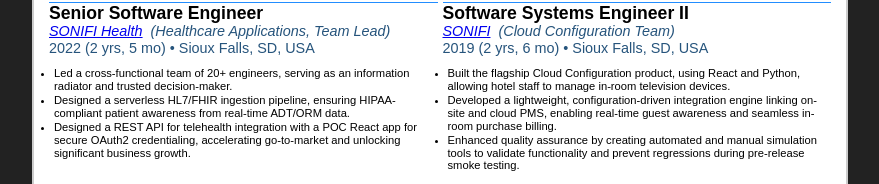
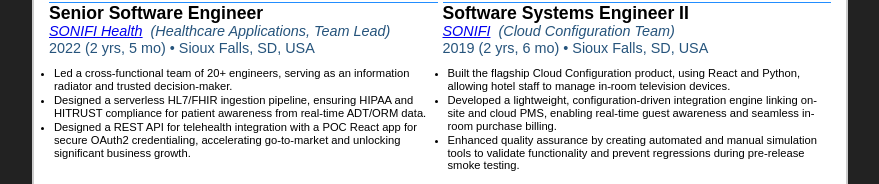
Before and after one commit to jakebrinkmann/jakebrinkmann.github.com, a Vue app: page / in a window 1280 px wide. Shown: the part 395-579 px from the top of the page, without its empty margins (200-1079 px from the left). Built offline with nearby package versions, Linux system fonts and the light colour scheme.

Commit message:
feat: include HITRUST mention

```diff
--- a/src/assets/data/employment_history.js
+++ b/src/assets/data/employment_history.js
@@ -47,7 +47,7 @@
       },
       responsibilities: [
         "Led a cross-functional team of 20+ engineers, serving as an information radiator and trusted decision-maker.",
-        "Designed a serverless HL7/FHIR ingestion pipeline, ensuring HIPAA-compliant patient awareness from real-time ADT/ORM data.",
+        "Designed a serverless HL7/FHIR ingestion pipeline, ensuring HIPAA and HITRUST compliance for patient awareness from real-time ADT/ORM data.",
         "Designed a REST API for telehealth integration with a POC React app for secure OAuth2 credentialing, accelerating go-to-market and unlocking significant business growth.",
       ],
       software:
```
